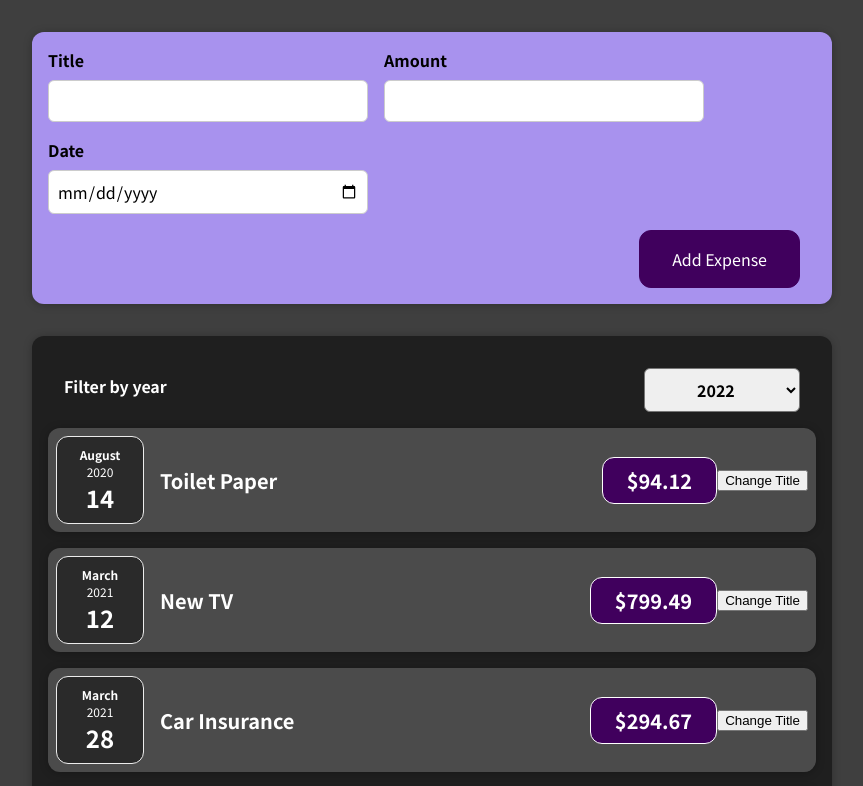
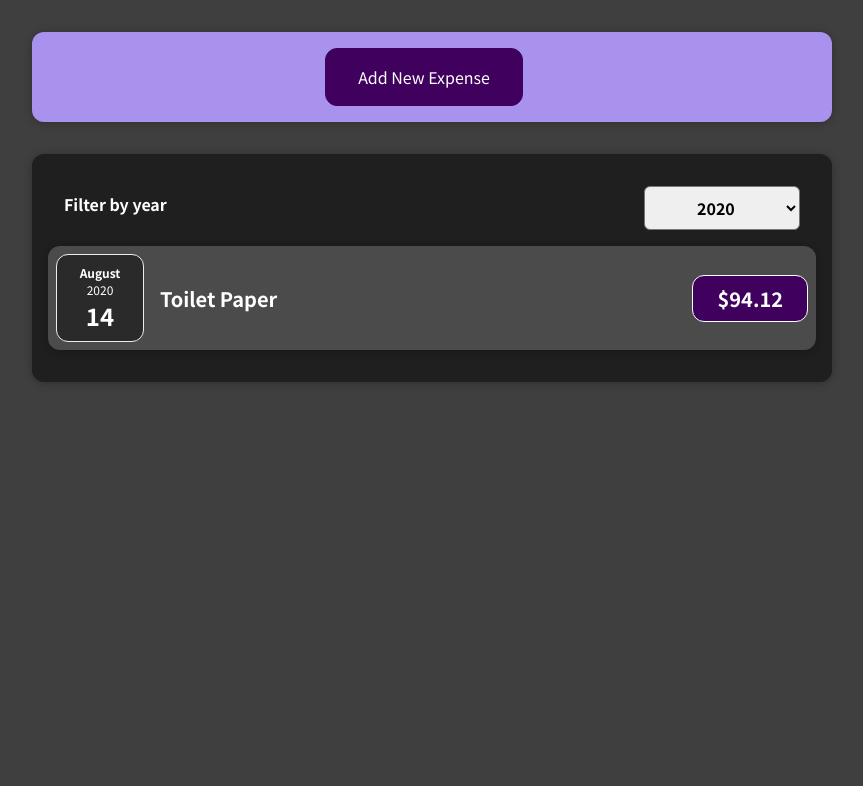
Before and after one commit to DK2K00/React, a React (Create React App) app in the folder react1/: page / in a window 1280 px wide. Shown: the top 786 px of the page, without its empty margins (208-1071 px from the left). Built offline with nearby package versions, Linux system fonts and the light colour scheme.

Commit message:
Added a year filter

```diff
--- a/react1/src/App.js
+++ b/react1/src/App.js
@@ -1,8 +1,8 @@
+import {useState} from 'react';
 import NewExpense from './components/NewExpense/NewExpense';
 import Expenses from './components/Expenses/Expenses';
 
-const App = () => {
-  const expenses = [
+const DUMMY_EXPENSES = [
   {
     id: 'e1',
     title: 'Toilet Paper',
@@ -24,9 +24,16 @@ const App = () => {
   },
 ];
 
-  const addExpenseHandler = expense => {
-    console.log('In App.js');
-    console.log(expense);
+const App = () => {
+
+  const [expenses, setExpenses] = useState(DUMMY_EXPENSES);
+
+
+  const addExpenseHandler = (expense) => {
+    setExpenses((prevExpenses) => {
+      return [expense, ...prevExpenses];
+    })
+
   };
 
   // return React.createElement(
--- a/react1/src/components/Expenses/ExpenseItem.js
+++ b/react1/src/components/Expenses/ExpenseItem.js
@@ -1,26 +1,15 @@
-import { useState } from "react";
-
 import ExpenseDate from "./ExpenseDate";
 import Card from "../UI/Card";
 import "./ExpenseItem.css";
 
-function ExpenseItem(props) {
-  const [title, setTitle] = useState(props.title);
-  const clickHandler = () => {
-    setTitle("New Title");
-    console.log(title);
-  };
+const ExpenseItem = (props) => {
   return (
-    <Card className="expense-item">
-      <div>
-        <ExpenseDate date={props.date} />
+    <Card className='expense-item'>
+      <ExpenseDate date={props.date} />
+      <div className='expense-item__description'>
+        <h2>{props.title}</h2>
+        <div className='expense-item__price'>${props.amount}</div>
       </div>
-      <div className="expense-item__description">
-        <h2>{title}</h2>
-        <div className="expense-item__price">${props.amount}</div>
-      </div>
-
-      <button onClick={clickHandler}>Change Title</button>
     </Card>
   );
 }
--- a/react1/src/components/Expenses/Expenses.js
+++ b/react1/src/components/Expenses/Expenses.js
@@ -1,40 +1,28 @@
-import {useState} from 'react';
-import ExpenseItem from "./ExpenseItem";
+import { useState } from "react";
 import Card from '../UI/Card';
 import ExpensesFilter from './ExpensesFilter';
+import ExpensesList from './ExpensesList';
 import './Expenses.css';
 
 const Expenses = (props) => {
-  const [filteredYear, setFilteredYear] = useState('2021');
+  const [filteredYear, setFilteredYear] = useState('2020');
 
-  const filterChangeHandler = selectedYear => {
+  const filterChangeHandler = (selectedYear) => {
     setFilteredYear(selectedYear);
   };
+
+  const filteredExpenses = props.items.filter((expense) => {
+    return expense.date.getFullYear().toString() === filteredYear;
+  });
 
   return (
     <div>
       <Card className='expenses'>
-        <ExpensesFilter selected={filteredYear} onChangeFilter={filterChangeHandler} />
-        <ExpenseItem
-          title={props.items[0].title}
-          amount={props.items[0].amount}
-          date={props.items[0].date}
+        <ExpensesFilter
+          selected={filteredYear}
+          onChangeFilter={filterChangeHandler}
         />
-        <ExpenseItem
-          title={props.items[1].title}
-          amount={props.items[1].amount}
-          date={props.items[1].date}
-        />
-        <ExpenseItem
-          title={props.items[2].title}
-          amount={props.items[2].amount}
-          date={props.items[2].date}
-        />
-        <ExpenseItem
-          title={props.items[3].title}
-          amount={props.items[3].amount}
-          date={props.items[3].date}
-        />
+        <ExpensesList items={filteredExpenses} />
       </Card>
     </div>
   );
--- a/react1/src/components/Expenses/ExpensesFilter.js
+++ b/react1/src/components/Expenses/ExpensesFilter.js
@@ -1,15 +1,19 @@
-import './ExpensesFilter.css';
+import "./ExpensesFilter.css";
 
-const ExpensesFilter = () => {
+const ExpensesFilter = (props) => {
+  const dropdownChangeHandler = (event) => {
+    props.onChangeFilter(event.target.value);
+  };
+
   return (
-    <div className='expenses-filter'>
-      <div className='expenses-filter__control'>
+    <div className="expenses-filter">
+      <div className="expenses-filter__control">
         <label>Filter by year</label>
-        <select>
-          <option value='2022'>2022</option>
-          <option value='2021'>2021</option>
-          <option value='2020'>2020</option>
-          <option value='2019'>2019</option>
+        <select value={props.selected} onChange={dropdownChangeHandler}>
+          <option value="2022">2022</option>
+          <option value="2021">2021</option>
+          <option value="2020">2020</option>
+          <option value="2019">2019</option>
         </select>
       </div>
     </div>
--- /dev/null
+++ b/react1/src/components/Expenses/ExpensesList.css
@@ -0,0 +1,9 @@
+.expenses-list {
+    list-style: none;
+    padding: 0;
+  }
+
+  .expenses-list__fallback {
+    color: white;
+    text-align: center;
+  }
--- /dev/null
+++ b/react1/src/components/Expenses/ExpensesList.js
@@ -0,0 +1,23 @@
+import ExpenseItem from './ExpenseItem';
+import './ExpensesList.css';
+
+const ExpensesList = (props) => {
+  if (props.items.length === 0) {
+    return <h2 className='expenses-list__fallback'>Found no expenses.</h2>;
+  }
+
+  return (
+    <ul className='expenses-list'>
+      {props.items.map((expense) => (
+        <ExpenseItem
+          key={expense.id}
+          title={expense.title}
+          amount={expense.amount}
+          date={expense.date}
+        />
+      ))}
+    </ul>
+  );
+};
+
+export default ExpensesList;
--- a/react1/src/components/NewExpense/ExpenseForm.js
+++ b/react1/src/components/NewExpense/ExpenseForm.js
@@ -1,11 +1,11 @@
-import React, { useState } from "react";
+import React, { useState } from 'react';
 
-import "./ExpenseForm.css";
+import './ExpenseForm.css';
 
-const ExpenseForm = () => {
-  const [enteredTitle, setEnteredTitle] = useState("");
-  const [enteredAmount, setEnteredAmount] = useState("");
-  const [enteredDate, setEnteredDate] = useState("");
+const ExpenseForm = (props) => {
+  const [enteredTitle, setEnteredTitle] = useState('');
+  const [enteredAmount, setEnteredAmount] = useState('');
+  const [enteredDate, setEnteredDate] = useState('');
   // const [userInput, setUserInput] = useState({
   //   enteredTitle: '',
   //   enteredAmount: '',
@@ -48,46 +48,47 @@ const ExpenseForm = () => {
       date: new Date(enteredDate),
     };
 
-    console.log(expenseData);
-    setEnteredTitle("");
-    setEnteredAmount("");
-    setEnteredDate("");
+    props.onSaveExpenseData(expenseData);
+    setEnteredTitle('');
+    setEnteredAmount('');
+    setEnteredDate('');
   };
 
   return (
     <form onSubmit={submitHandler}>
-      <div className="new-expense__controls">
-        <div className="new-expense__control">
+      <div className='new-expense__controls'>
+        <div className='new-expense__control'>
           <label>Title</label>
           <input
-            type="text"
+            type='text'
             value={enteredTitle}
             onChange={titleChangeHandler}
           />
         </div>
-        <div className="new-expense__control">
+        <div className='new-expense__control'>
           <label>Amount</label>
           <input
-            type="number"
-            min="0.01"
-            step="0.01"
+            type='number'
+            min='0.01'
+            step='0.01'
             value={enteredAmount}
             onChange={amountChangeHandler}
           />
         </div>
-        <div className="new-expense__control">
+        <div className='new-expense__control'>
           <label>Date</label>
           <input
-            type="date"
-            min="2019-01-01"
-            max="2022-12-31"
+            type='date'
+            min='2019-01-01'
+            max='2022-12-31'
             value={enteredDate}
             onChange={dateChangeHandler}
           />
         </div>
       </div>
-      <div className="new-expense__actions">
-        <button type="submit">Add Expense</button>
+      <div className='new-expense__actions'>
+        <button type="button" onClick={props.onCancel}>Cancel</button>
+        <button type='submit'>Add Expense</button>
       </div>
     </form>
   );
--- a/react1/src/components/NewExpense/NewExpense.js
+++ b/react1/src/components/NewExpense/NewExpense.js
@@ -1,18 +1,38 @@
+import {useState} from 'react';
 import ExpenseForm from "./ExpenseForm";
 import "./NewExpense.css";
 
 const NewExpense = (props) => {
+  const [isEditing, setIsEditing] = useState(false);
+
   const saveExpenseDataHandler = (enteredExpenseData) => {
     const expenseData = {
       ...enteredExpenseData,
       id: Math.random().toString(),
     };
     props.onAddExpense(expenseData);
+    setIsEditing(false);
+  };
+
+  const startEditingHandler = () => {
+    setIsEditing(true);
+  };
+
+  const stopEditingHandler = () => {
+    setIsEditing(false);
   };
 
   return (
-    <div className="new-expense">
-      <ExpenseForm onSaveExpenseData={saveExpenseDataHandler} />
+    <div className='new-expense'>
+      {!isEditing && (
+        <button onClick={startEditingHandler}>Add New Expense</button>
+      )}
+      {isEditing && (
+        <ExpenseForm
+          onSaveExpenseData={saveExpenseDataHandler}
+          onCancel={stopEditingHandler}
+        />
+      )}
     </div>
   );
 };
```
Also changed, not shown: 1 other file (tests, documents, lock files or other folders). Lines whose indentation alone changed are shown as unchanged.
